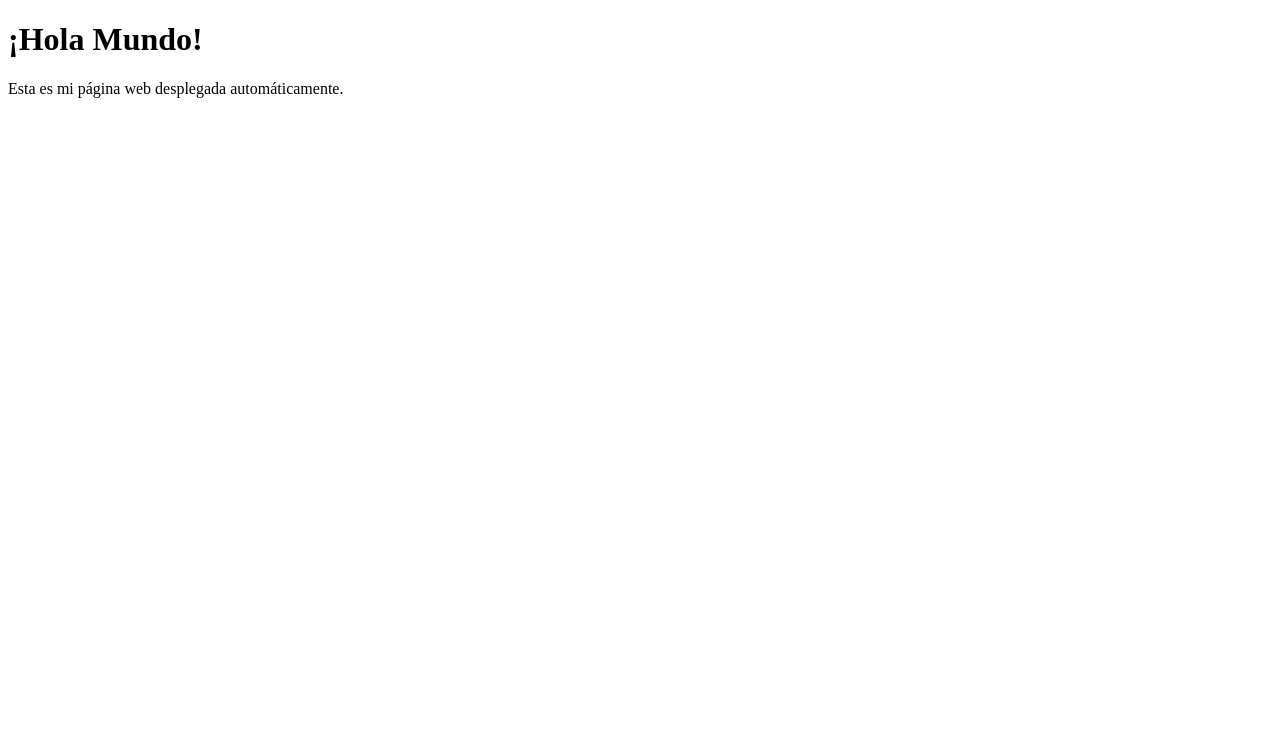
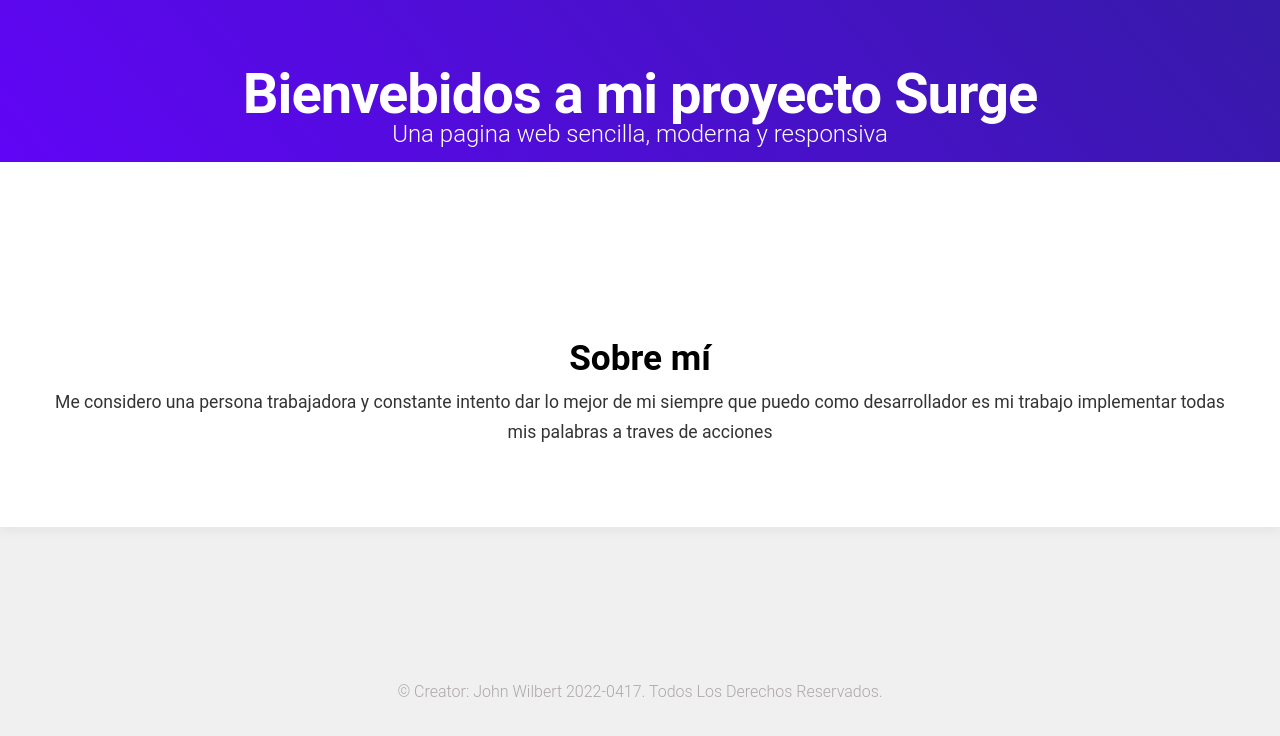
Before and after one commit to Donjohn21/mi-pagina-web, a plain HTML site: page index.html in a window 1280 px wide. Drawn offline with Linux system fonts and the light colour scheme.

Commit message:
git commit
agregando css y html

```diff
--- a/index.html
+++ b/index.html
@@ -1,12 +1,34 @@
 <!DOCTYPE html>
-<html lang="es">
+<html lang="en">
 <head>
     <meta charset="UTF-8">
     <meta name="viewport" content="width=device-width, initial-scale=1.0">
-    <title>Mi Página Web</title>
+    <title>Page Surge</title>
+    <link rel="stylesheet" href="style.css">
+
 </head>
 <body>
-    <h1>¡Hola Mundo!</h1>
-    <p>Esta es mi página web desplegada automáticamente.</p>
+
+    <header class="header">
+        <div class="contenedor">
+            <h1>Bienvebidos a mi proyecto Surge</h1>
+            <p>Una pagina web sencilla, moderna y responsiva</p>
+        </div>
+    </header>
+
+    <section class="about">
+        <div class="container">
+            <div class="column">
+                <h2>Sobre mí</h2>
+                <p>Me considero una persona trabajadora y constante intento dar lo mejor de mi siempre que puedo como desarrollador es mi trabajo implementar todas mis palabras a traves de acciones</p>
+            </div>
+        </div>
+    </section>
+
+    <footer class="footer">
+        <div class="container">
+            <p>&copy; creator: john wilbert 2022-0417. Todos los derechos reservados.</p>
+        </div>
+    </footer>
 </body>
 </html>
--- /dev/null
+++ b/style.css
@@ -0,0 +1,134 @@
+/* Reset de márgenes y rellenos */
+* {
+    margin: 0;
+    padding: 0;
+    box-sizing: border-box;
+}
+
+/* Fuentes generales */
+body {
+    font-family: 'Roboto', sans-serif;
+    line-height: 0.5;
+    background-color: #f0f0f0;
+    color: #333;
+    padding: 0;
+    margin: 0;
+}
+
+/* Contenedor principal */
+.container {
+    width: auto;
+    margin: 0 auto;
+    max-width: 1200px;
+    margin-top: 10%;
+}
+
+/* Estilo del encabezado */
+.header {
+    background: linear-gradient(50deg, #6204f9, #361aa8);
+    color: white;
+    text-align: center;
+    padding: 80px 0;
+    border-bottom: 2px solid #333;
+    box-shadow: 0 4px 10px rgba(0, 0, 0, 0.1);
+
+}
+
+.header h1 {
+    font-family: 'Roboto', sans-serif;
+    font-size: 3.5em;
+    margin-bottom: 20px;
+    letter-spacing: -1px;
+}
+
+.header p {
+    font-size: 1.5em;
+    margin-top: 10px;
+    font-weight: 300;
+}
+
+/* Sección de contenido principal */
+.about {
+    padding: 60px 0;
+    background-color: #fff;
+    box-shadow: 0 4px 10px rgba(0, 0, 0, 0.05);
+    margin-top: -60px;
+    z-index: 10;
+}
+
+.about h2 {
+    font-family: 'Roboto', sans-serif;
+    font-size: 2.2em;
+    margin-bottom: 20px;
+    color: #000000;
+}
+
+.about p {
+    font-size: 1.1em;
+    color: #333;
+    margin-bottom: 20px;
+    line-height: 1.7;
+}
+
+/* Diseño de columnas */
+.column {
+    vertical-align: top;
+    text-align: center;
+}
+
+
+
+/* Estilo del pie de página */
+.footer {
+    color: rgb(173, 167, 167);
+    text-align: center;
+    position: absolute;
+    bottom: 0;
+    width: 100%;
+    margin-top: -100%;
+}
+
+.footer p {
+    font-size: 1em;
+    font-weight: 300;
+    text-transform: capitalize;
+    margin-top: -20%;
+}
+
+/* Botones */
+.button {
+    background-color: #ff6f61;
+    color: white;
+    padding: 15px 30px;
+    border: none;
+    font-size: 1em;
+    text-transform: uppercase;
+    border-radius: 5px;
+    cursor: pointer;
+    transition: all 0.3s ease;
+    text-decoration: none;
+}
+
+.button:hover {
+    background-color: #d4af7f;
+}
+
+/* Estilo responsivo para pantallas pequeñas */
+@media (max-width: 768px) {
+    .column {
+        width: 100%;
+        margin-bottom: 20px;
+    }
+
+    .header h1 {
+        font-size: 2.5em;
+    }
+
+    .header p {
+        font-size: 1.2em;
+    }
+
+    .about h2 {
+        font-size: 1.8em;
+    }
+}
```
